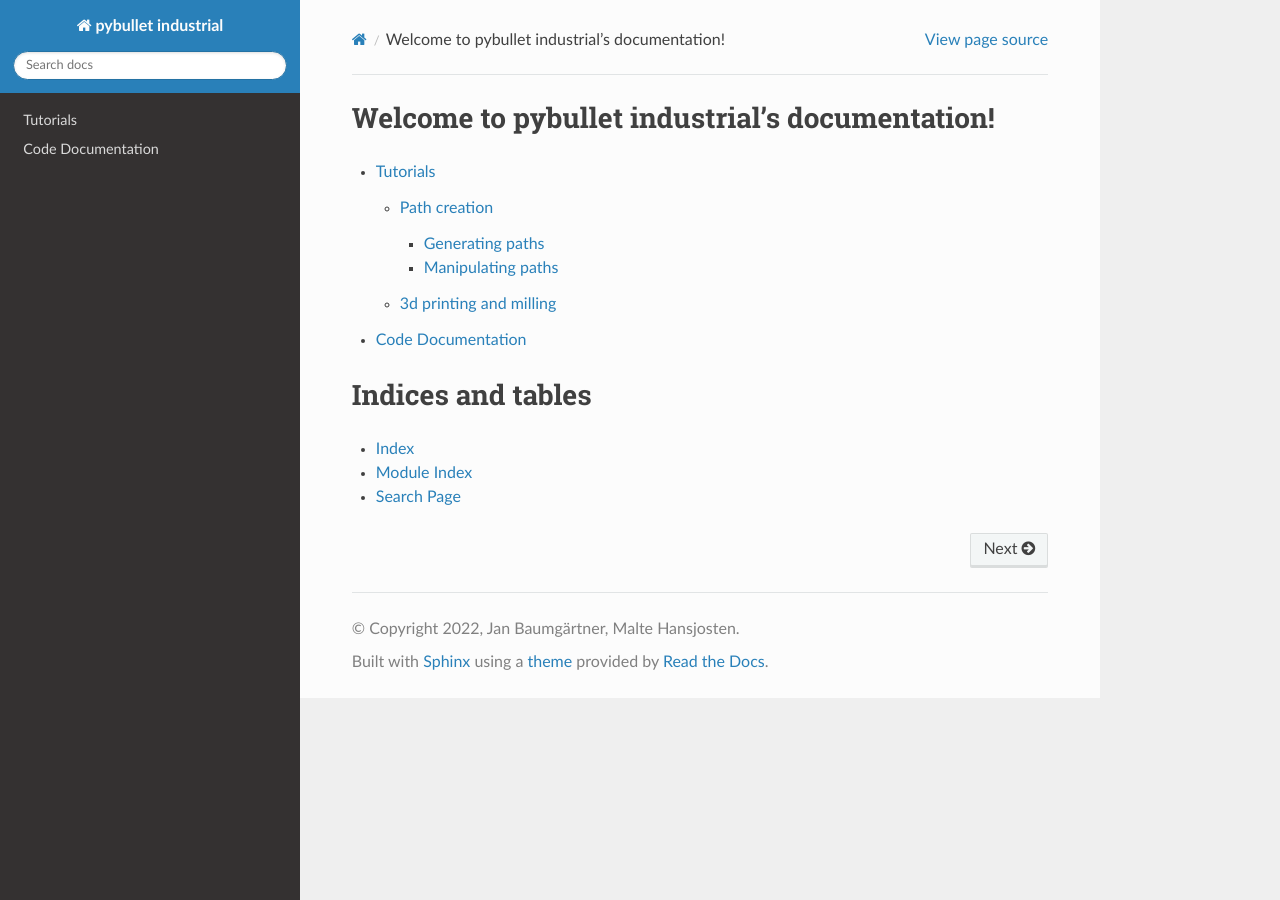
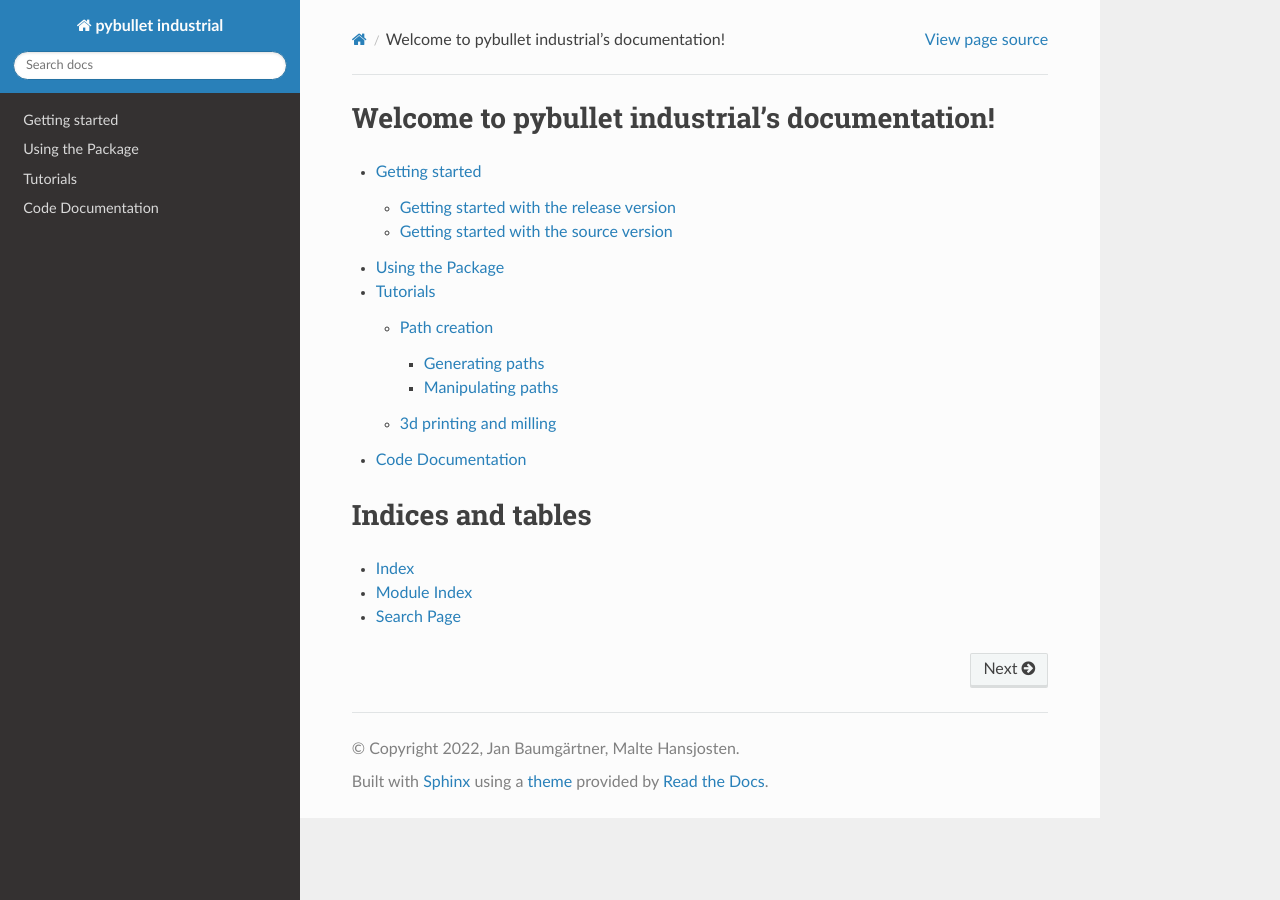
Before and after one commit to WBK-Robotics/pybullet_industrial, a Sphinx documentation site: the page built from docs/source/index.rst, in a window 1280 px wide. Built offline with Sphinx 7.4.7 and the Read the Docs theme 2.0.0, drawn with Linux system fonts in a browser that asks for light colours; some of the changed lines change nothing that is shown.

Commit message:
added section on getting started

```diff
--- /dev/null
+++ b/docs/source/getting_started.rst
@@ -0,0 +1,26 @@
+Getting started
+***************
+
+
+There are two ways to get started with the library. The first is to use the newest source version from the repository. The second is to use the latest release version from pip. The source version is the most up-to-date, but it is also the most unstable. The release version is the most stable, but it is also the least up-to-date.
+ The release version is recommended for most users, but the source version is recommended for developers.
+To learn how to use the library once you have it installed, see the section on "Using the Package" to the left.
+
+Getting started with the release version
+========================================
+The release version is the most stable version of the library. It is recommended for most users. To install the release version, run the following command:
+
+::
+
+    pip install pybullet_industrial
+
+
+Getting started with the source version
+=======================================
+The source version is the most up-to-date version of the library. It is recommended for developers. To install the source version from the repository, run the following commands:
+
+::
+
+    git clone https://github.com/WBK-Robotics/pybullet_industrial
+    cd pybullet_industrial
+    pip install src\
--- /dev/null
+++ b/docs/source/how_to_use.rst
@@ -0,0 +1,2 @@
+Using the Package
+*****************
--- a/docs/source/index.rst
+++ b/docs/source/index.rst
@@ -8,6 +8,8 @@
 
 .. toctree::
 
+   getting_started
+   how_to_use
    tutorials
    code_docu
 
```
